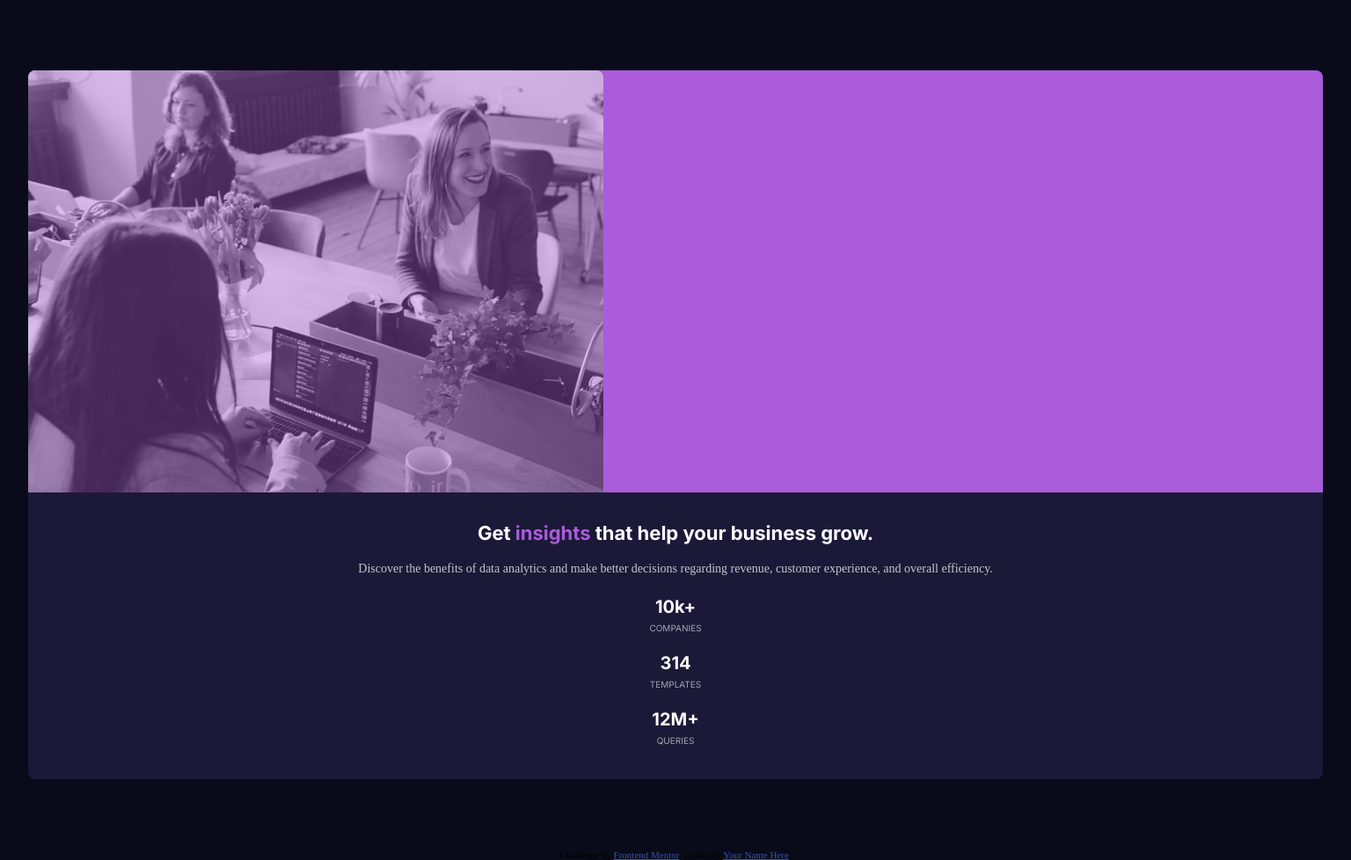
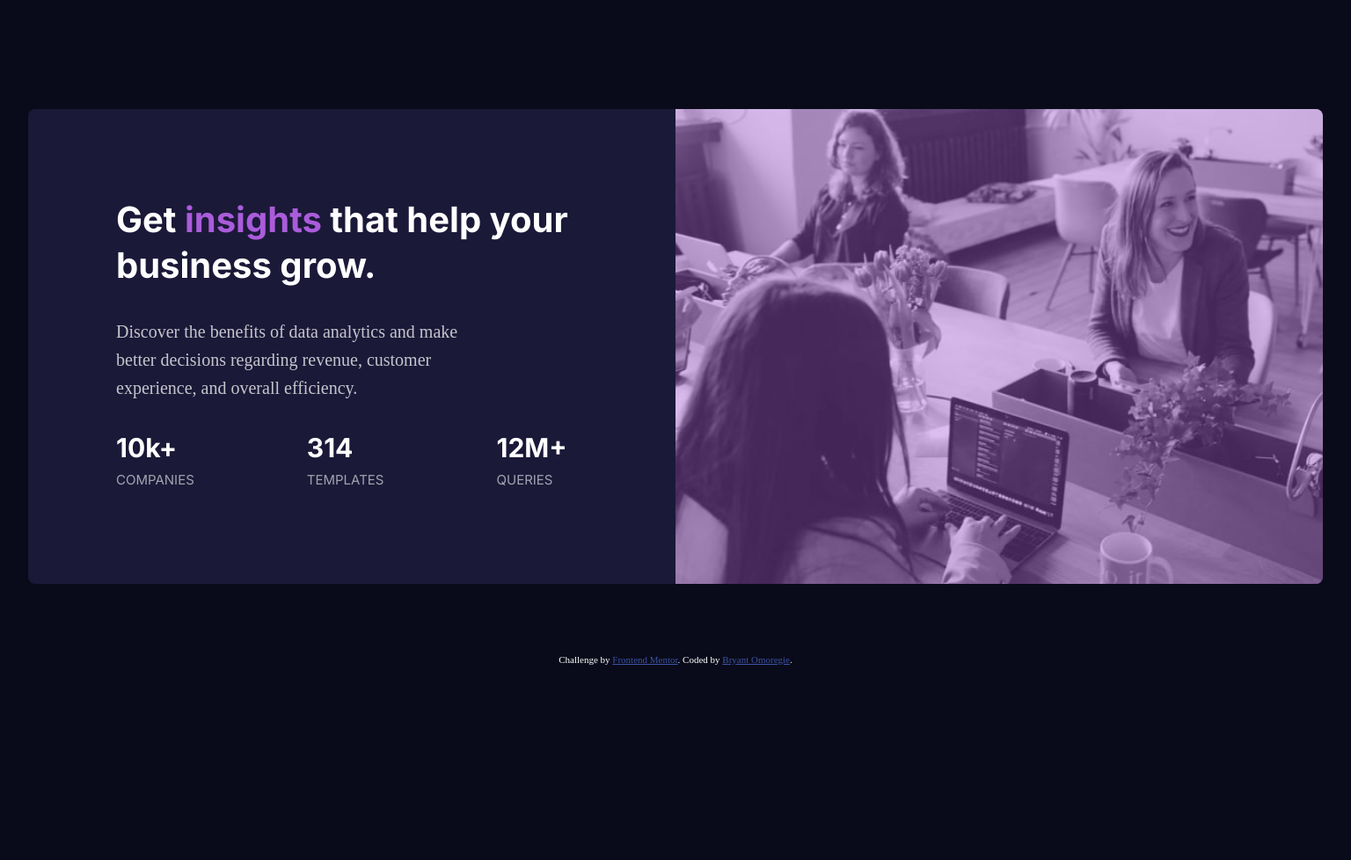
Before and after one commit to bryantomoregie/stats-preview-card, a plain HTML site: page index.html in a window 1536 px wide. Shown: the whole page at 88% size. After the commit the page ends 800 px from the top, so only its background shows below. Drawn offline with Linux system fonts and the light colour scheme.

Commit message:
Complete full screen view

```diff
--- a/index.html
+++ b/index.html
@@ -37,6 +37,7 @@
           Discover the benefits of data analytics and make better decisions
           regarding revenue, customer experience, and overall efficiency.
         </p>
+        <div class="stuff-container">
           <div class="companies">
             <h3 class="num">10k+</h3>
             <p class="text">COMPANIES</p>
@@ -51,12 +52,16 @@
           </div>
         </div>
       </div>
+    </div>
 
     <div class="attribution">
       Challenge by
       <a href="https://www.frontendmentor.io?ref=challenge" target="_blank"
         >Frontend Mentor</a
-      >. Coded by <a href="#">Your Name Here</a>.
+      >. Coded by
+      <a href="https://github.com/bryantomoregie" target="_blank"
+        >Bryant Omoregie</a
+      >.
     </div>
   </body>
 </html>
--- a/styles.css
+++ b/styles.css
@@ -65,6 +65,11 @@ span {
   margin-bottom: 20px;
 }
 
+.stuff-container {
+  display: flex;
+  flex-direction: column;
+}
+
 .num {
   color: white;
   font-size: 20px;
@@ -83,11 +88,81 @@ span {
 .attribution {
   font-size: 11px;
   text-align: center;
+  color: white;
 }
 .attribution a {
   color: hsl(228, 45%, 44%);
 }
 
+@media (min-width: 1440px) {
+  body {
+    min-width: 100vh;
+    min-height: 100vh;
+    display: flex;
+    flex-direction: column;
+    justify-content: center;
+    align-items: center;
+  }
+  .container {
+    flex-direction: row-reverse;
+    display: flex;
+  }
+
+  img {
+    border-radius: 0 0.5em 0.5em 0;
+    width: 100%;
+    object-fit: fill;
+  }
+
+  .image-background {
+    border-radius: 0 0.5em 0.5em 0;
+    flex: 1;
+  }
+
+  .content {
+    padding: 0px;
+    flex: 1;
+    text-align: left;
+    justify-content: space-between;
+  }
+
+  h1 {
+    color: white;
+    line-height: 1.3;
+    font-size: 40px;
+    font-family: "Inter", sans-serif;
+    margin-bottom: 15px;
+    margin: 100px 100px 0px 100px;
+  }
+
+  .bottom {
+    margin: 0px 200px 0px 100px;
+    font-size: 20px;
+    margin-bottom: 0px;
+  }
+
+  .stuff-container {
+    display: flex;
+    flex-direction: row;
+    margin-left: 100px;
+    margin-bottom: 100px;
+    gap: 8em;
+  }
+
+  .num {
+    font-size: 30px;
+  }
+
+  .text {
+    color: var(--Slightly-transparent-white-stats);
+    font-family: "Inter", sans-serif;
+    font-size: 15px;
+    font-weight: 500;
+    line-height: 2.5;
+    margin-bottom: 0px;
+  }
+}
+
 /*
 font-family: 'Inter', sans-serif;
 font-family: 'Lexend Deca', sans-serif; */
```
Lines whose indentation alone changed are shown as unchanged.
